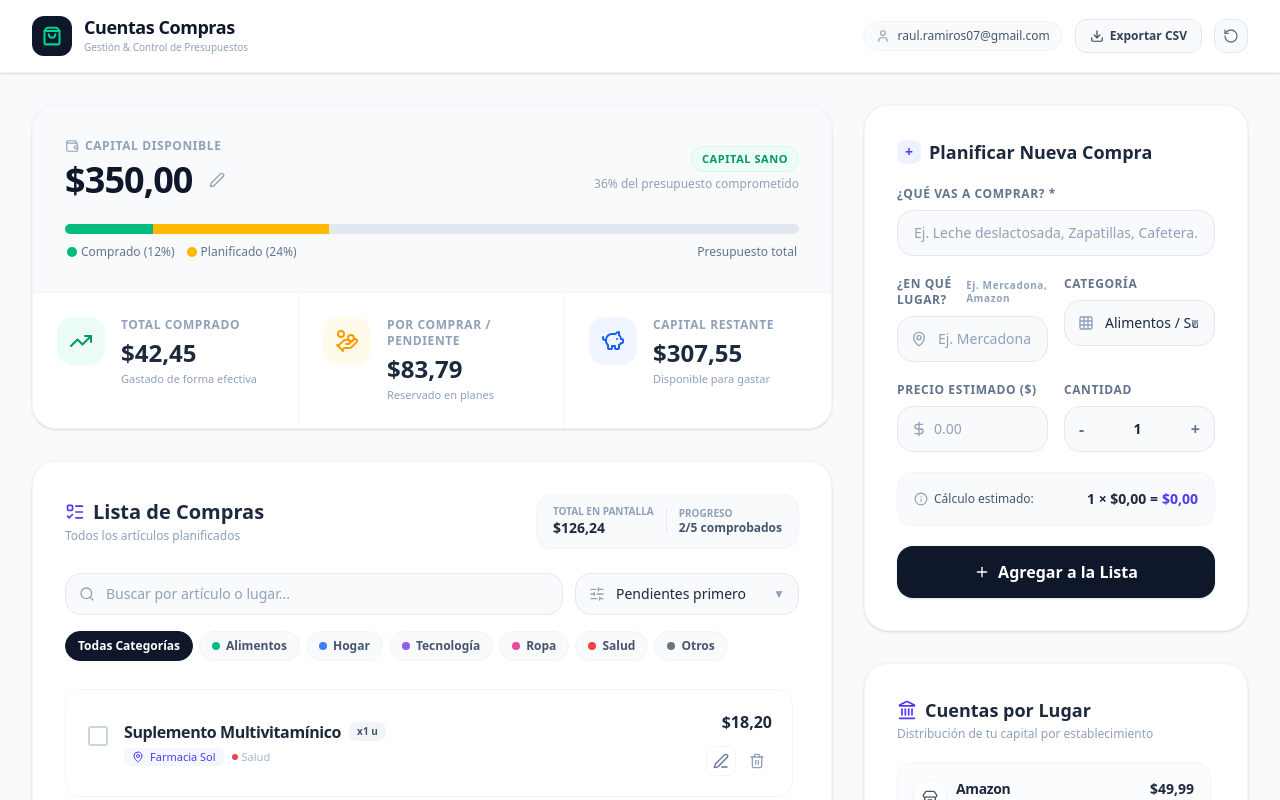
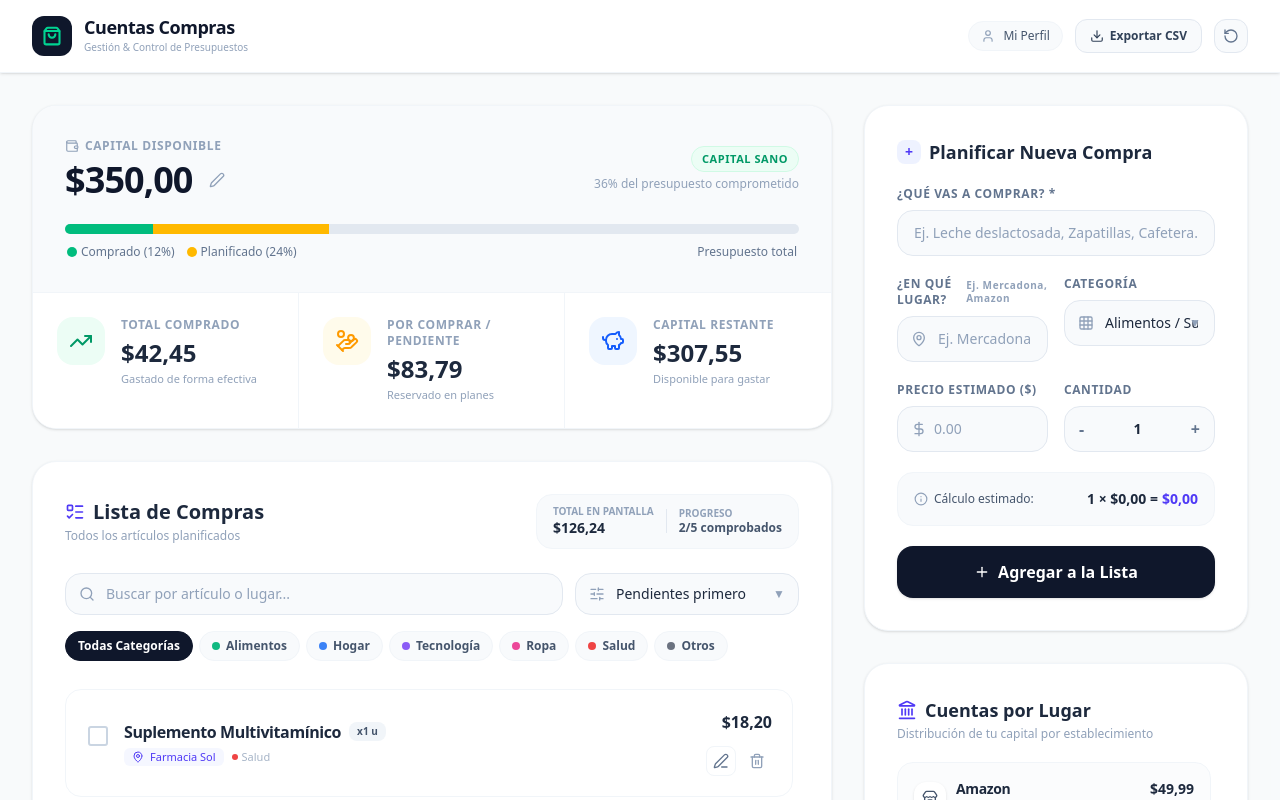
Before and after one commit to Raul-coder17/AppCompras, a React (Vite) app: page / in a window 1280 px wide. Shown: the top 800 px of the page. Built offline with nearby package versions, Linux system fonts and the light colour scheme.

Commit message:
fix: remove hardcoded email and change reset button to clear data

```diff
--- a/src/App.tsx
+++ b/src/App.tsx
@@ -161,9 +161,9 @@ export default function App() {
 
   // Reset shopping database completely
   const handleResetData = () => {
-    if (window.confirm("¿Estás seguro de que quieres limpiar la lista de compras y restablecer los valores demo?")) {
-      setItems(DEFAULT_ITEMS);
-      setTotalBudget(DEFAULT_BUDGET);
+    if (window.confirm("¿Estás seguro de que quieres eliminar todos los registros de compras? Esta acción te dejará la aplicación en cero y no se puede deshacer.")) {
+      setItems([]);
+      setTotalBudget(0);
       setSelectedStoreFilter(null);
     }
   };
@@ -235,7 +235,7 @@ export default function App() {
             {/* User chip */}
             <div className="hidden md:flex items-center gap-2 bg-slate-50 px-3 py-1.5 rounded-full border border-slate-100 text-xs text-slate-600 font-medium">
               <User className="w-3.5 h-3.5 text-slate-400" />
-              <span>raul.ramiros07@gmail.com</span>
+              <span>Mi Perfil</span>
             </div>
 
             {/* Export CSV action button */}
```
